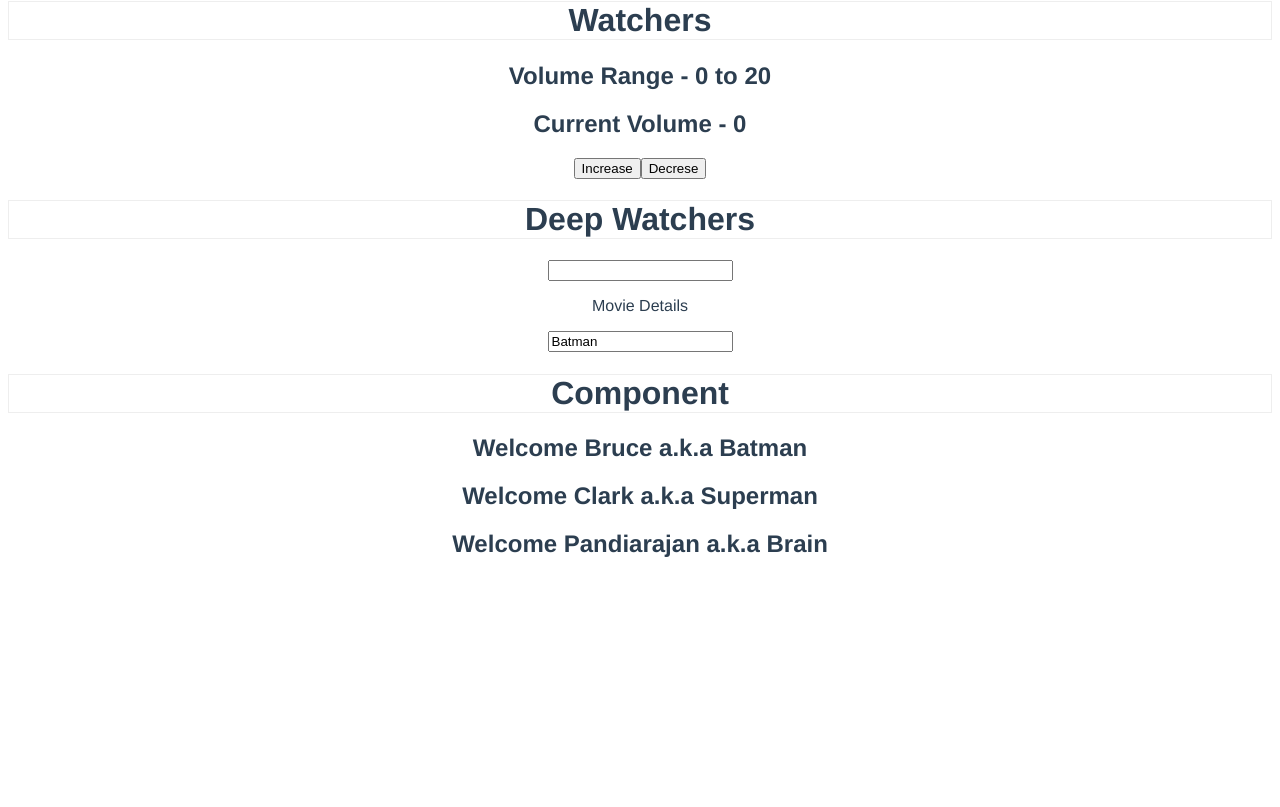
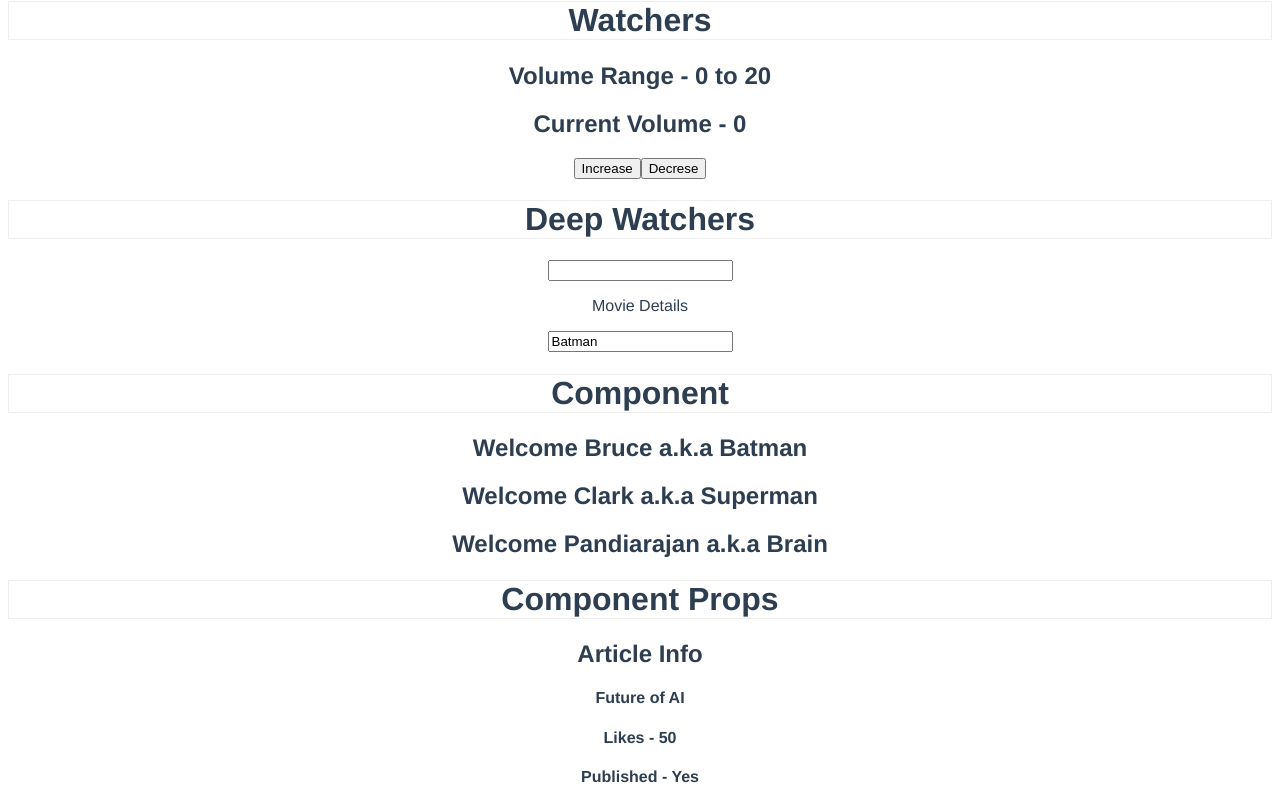
Before and after one commit to pandiarajanrp/vuejs-practice, a Vue app: page / in a window 1280 px wide. Shown: the part 3659-4466 px from the top of the page. Before the commit the page ends 4237 px from the top, so only its background shows below. Built offline with nearby package versions, Linux system fonts and the light colour scheme.

Commit message:
component props
component props

```diff
--- a/src/App.vue
+++ b/src/App.vue
@@ -155,11 +155,14 @@
     <GreetItem name="Clark" heroName="Superman" />
     <GreetItem :name="userInfo.fname" :hero-name="names[0]" />
 
+    <h1>Component Props</h1>
+    <ArticleItem name="Future of AI" :likes="50" :is-published="true" />
   </div>
 </template>
 
 <script>
 import GreetItem from './components/Greet.vue';
+import ArticleItem from './components/Article.vue';
 
 export default {
   name: "App",
@@ -302,7 +305,8 @@ export default {
     },
   },
   components: {
-    GreetItem
+    GreetItem,
+    ArticleItem
   }
 };
 </script>
--- /dev/null
+++ b/src/components/Article.vue
@@ -0,0 +1,19 @@
+<template>
+    <div>
+        <h2>Article Info</h2>
+        <h4>{{ name }}</h4>
+        <h4>Likes - {{ likes }}</h4>
+        <h4>Published - {{ isPublished ? 'Yes' : 'No' }}</h4>
+    </div>
+</template>
+
+<script>
+    export default {
+        name: 'ArticleItem',
+        props: {
+            name: String,
+            likes: Number,
+            isPublished: Boolean
+        }
+    }
+</script>
```
